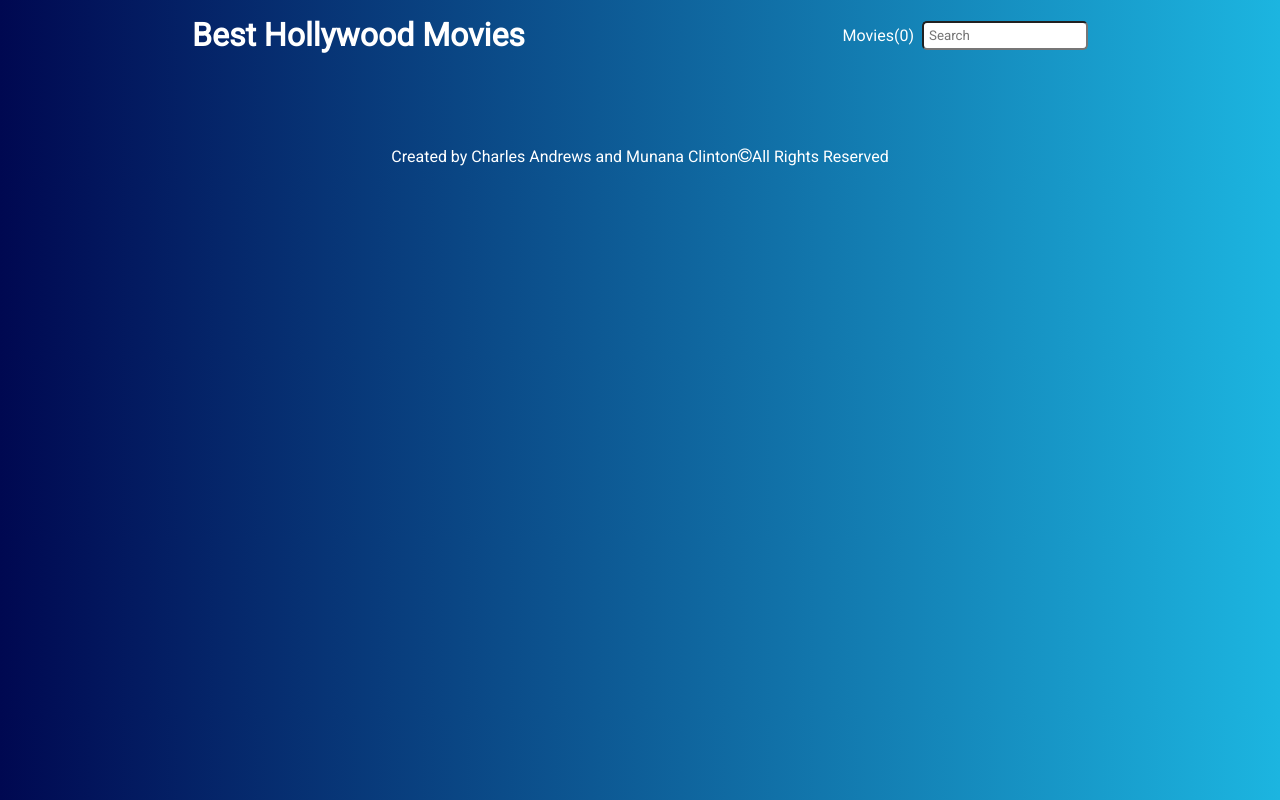
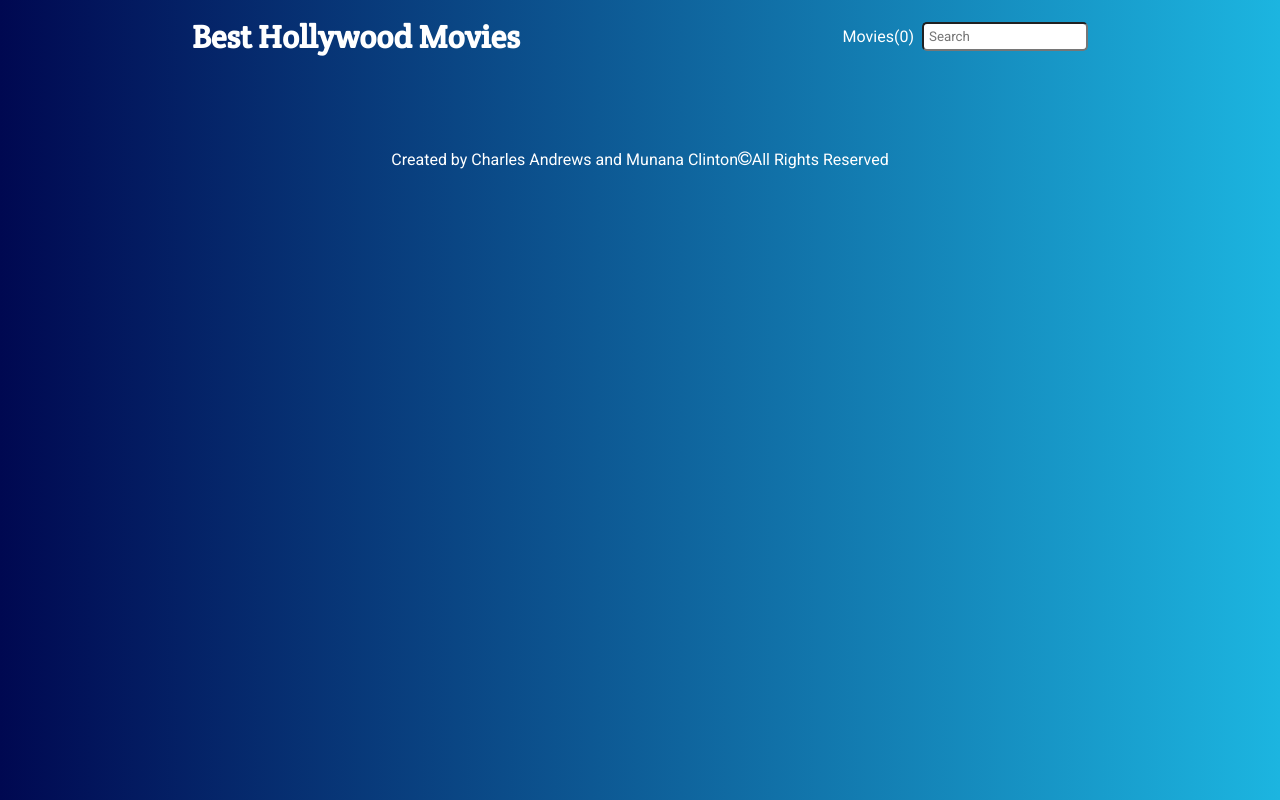
Before and after one commit to forLoop94/Javascript_capstone, a website built with webpack: page src/index.html in a window 1280 px wide. Built offline with nearby package versions, Linux system fonts and the light colour scheme; no server answers.

Commit message:
Add changes to files

```diff
--- a/src/index.html
+++ b/src/index.html
@@ -6,6 +6,7 @@
   <meta name="viewport" content="width=device-width, initial-scale=1.0">
   <link rel="stylesheet" href="https://cdnjs.cloudflare.com/ajax/libs/font-awesome/4.7.0/css/font-awesome.min.css">
   <link href='https://fonts.googleapis.com/css?family=Roboto' rel='stylesheet'>
+  <link href="https://fonts.googleapis.com/css2?family=Crete+Round" rel="stylesheet">
   <title>Movies</title>
 </head>
 <body>
--- a/src/styles.css
+++ b/src/styles.css
@@ -15,6 +15,10 @@ header {
   width: 70%;
   margin: 1rem auto;
   color: white;
+}
+
+header h1 {
+  font-family: 'Crete Round', serif;
 }
 
 .movie-div {
@@ -62,6 +66,8 @@ section {
 }
 
 h3 {
+  font-family: 'Roboto Condensed', sans-serif;
+  font-weight: 400;
   margin: 0.3rem 1rem;
 }
 
```
Also changed, not shown: dist/index.html, dist/main.js.
